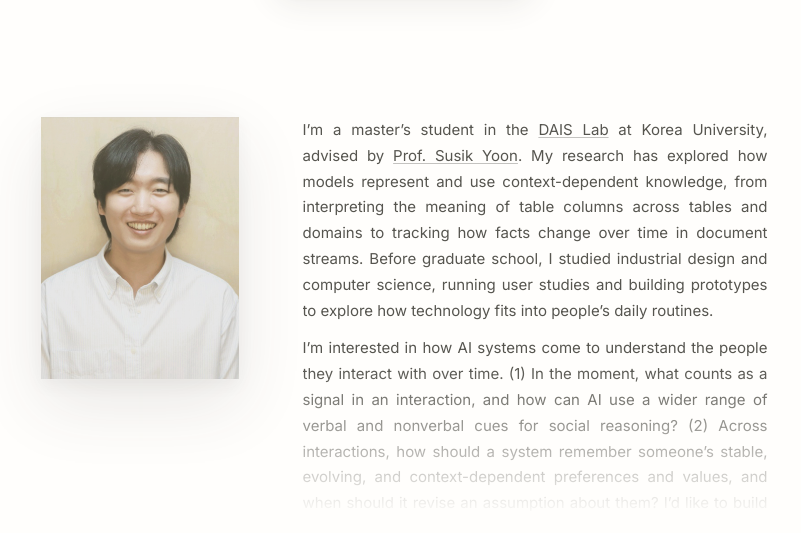
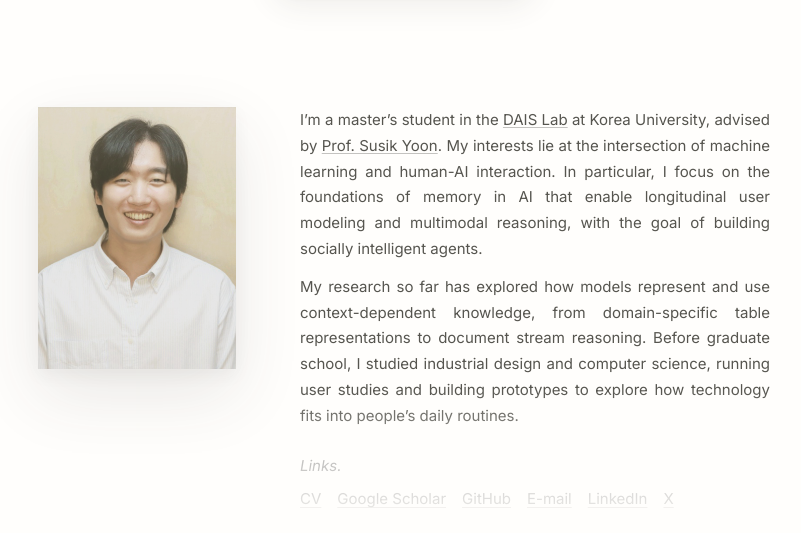
Before and after one commit to woojoonjung/woojoonjung.github.io, a plain HTML site: page index.html in a window 1280 px wide. Shown: the part 152-685 px from the top of the page, without its empty margins (236-1037 px from the left). Drawn offline with Linux system fonts and the light colour scheme; a web font is replaced by a local one.

Commit message:
Revise the home biography and profile layout, and update the CV.
Co-authored-by: Cursor <cursoragent@cursor.com>

```diff
--- a/css/site.css
+++ b/css/site.css
@@ -513,8 +513,8 @@ body.is-morphing #morphTag { opacity: 0 !important; transition: none; }
 /* Desktop profile. The portrait and reading area share one grid row. */
 @media (min-width: 1024px) {
   .profile-top {
-    --profile-width-extra: -85px;
-    --profile-lift: 0px;
+    --profile-width-extra: -80px;
+    --profile-lift: 10px;
     --profile-start: max(var(--space-6), calc(50dvh - var(--profile-photo-width) / var(--profile-photo-ratio) / 2 - var(--profile-header-height, 171px) - var(--profile-lift)));
     min-height: calc(100dvh - var(--profile-header-height, 171px));
     padding-block: var(--profile-start) var(--space-6);
@@ -550,7 +550,7 @@ body.is-morphing #morphTag { opacity: 0 !important; transition: none; }
 
 @media (min-width: 1024px) and (min-height: 480px) {
   .profile-canvas {
-    --profile-canvas-height: min(56dvh, 620px);
+    --profile-canvas-height: min(60dvh, 540px);
     --profile-canvas-gutter: 54px;
     --profile-canvas-lift: min(var(--space-12), calc(var(--profile-start) - var(--space-2)));
     --profile-scrollbar-thumb: rgb(43 42 40 / 8%);
--- a/index.html
+++ b/index.html
@@ -82,16 +82,15 @@
               <!-- <div class="row__label section-label">About.</div> -->
               <div class="row__body profile-biography">
                 <p>I’m a master’s student in the <a href="https://dais.korea.ac.kr/">DAIS Lab</a> at Korea University, advised by <a href="https://dais.korea.ac.kr/pi/">Prof. Susik Yoon</a>.
-                  My research has explored how models represent and use context-dependent knowledge,
-                  from interpreting the meaning of table columns across tables and domains
-                  to tracking how facts change over time in document streams.
-                  Before graduate school, I studied industrial design and computer science, running user studies and building prototypes to explore how technology fits into people’s daily routines.
+                  My interests lie at the intersection of machine learning and human-AI interaction.
+                  In particular, I focus on the foundations of memory in AI that enable longitudinal user modeling and multimodal reasoning,
+                  with the goal of building socially intelligent agents.
                 </p>
                 <p>
-                  I’m interested in how AI systems come to understand the people they interact with over time.
-                  (1) In the moment, what counts as a signal in an interaction, and how can AI use a wider range of verbal and nonverbal cues for social reasoning?
-                  (2) Across interactions, how should a system remember someone’s stable, evolving, and context-dependent preferences and values, and when should it revise an assumption about them?
-                  I’d like to build systems that use what they learn from these interactions to become better collaborators and companions.
+                  <!-- I’m interested in how AI systems come to understand the people they interact with over time. -->
+                  <!-- I’d like to build systems that use what they learn from these interactions to become better collaborators and companions. -->
+                  My research so far has explored how models represent and use context-dependent knowledge, from domain-specific table representations to document stream reasoning.
+                  Before graduate school, I studied industrial design and computer science, running user studies and building prototypes to explore how technology fits into people’s daily routines.
                 </p>
               </div>
             </div>
```
Also changed, not shown: 1 other file.
